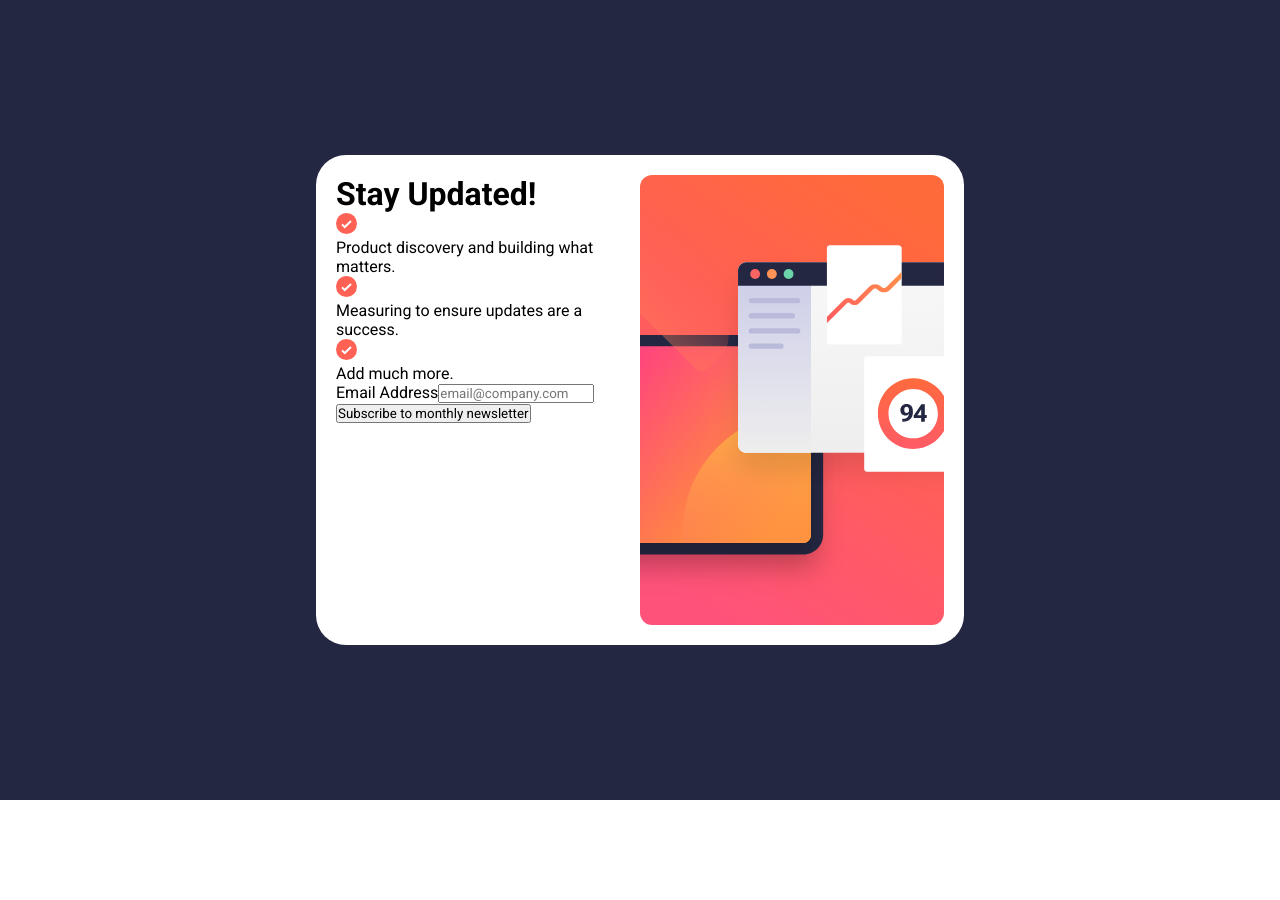
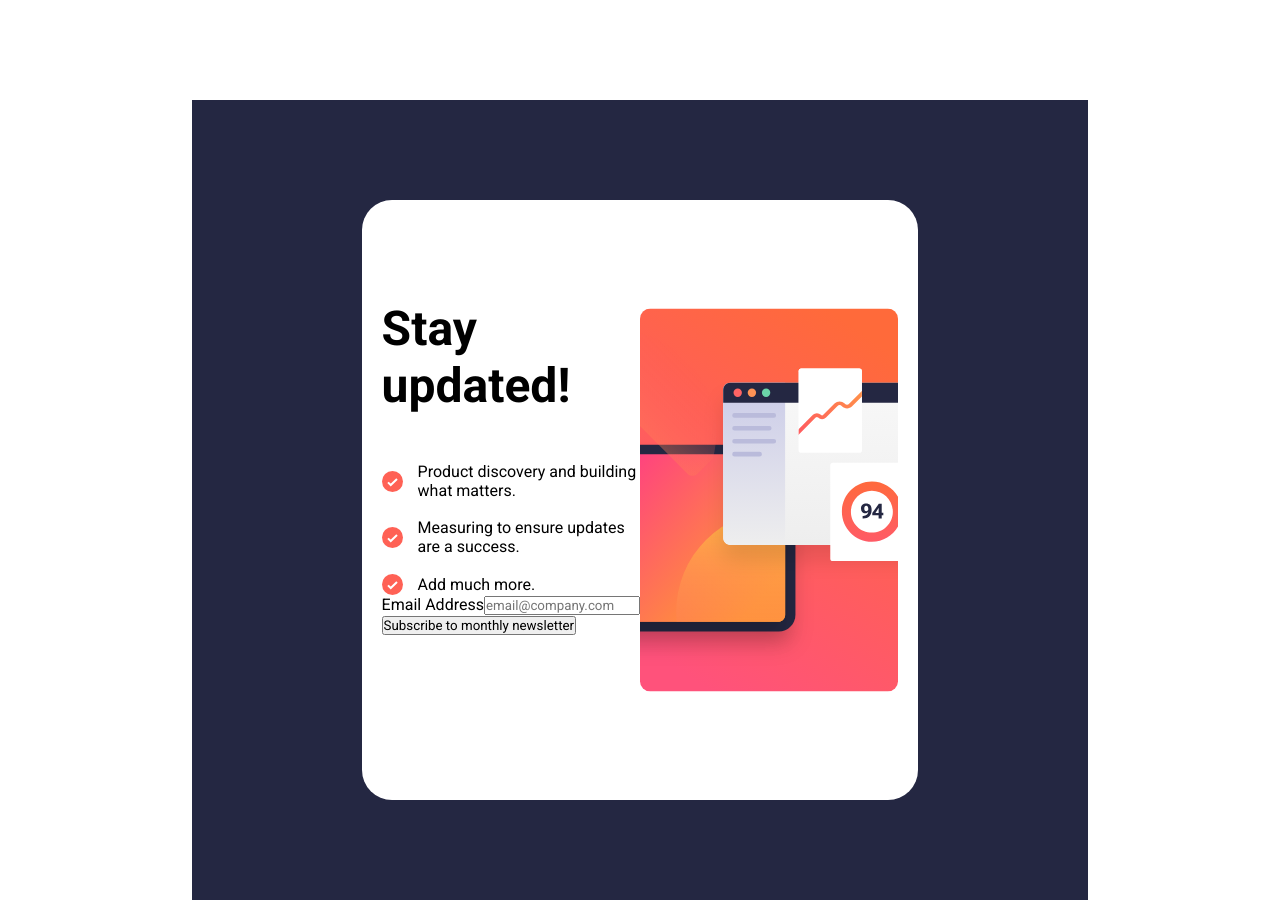
Before and after one commit to Trend20/newsletter-signup, a React (Create React App) app: page / in a window 1280 px wide. Before the commit the page ends 800 px from the top, so only its background shows below. Built offline with nearby package versions, Linux system fonts and the light colour scheme.

Commit message:
projects components setup

```diff
--- a/src/App.css
+++ b/src/App.css
@@ -6,3 +6,8 @@
   box-sizing: border-box;
   font-family: 'Roboto', sans-serif;
 }
+
+p{
+  font-size: 16px !important;
+  font-weight: 400;
+}
--- a/src/App.tsx
+++ b/src/App.tsx
@@ -15,11 +15,12 @@ const App = (): JSX.Element =>{
 export const AppContainer = styled.div`
     display: flex;
   background: hsl(234, 29%, 20%);
-  min-height: 100vh;
-  width: 100%;
+  width: 70%;
+  height: 800px;
   justify-content: center;
   align-items: center;
   padding: 100px;
+  margin: 100px auto auto auto;
 `
 export default App;
 
--- a/src/components/Main.tsx
+++ b/src/components/Main.tsx
@@ -8,7 +8,7 @@ const Main = (): JSX.Element =>{
     return (
         <MainPageContainer className="main">
             <MainTextContainer className="main-text">
-                <h1>Stay Updated!</h1>
+                <h1>Stay updated!</h1>
                 <Updates />
                 <Subscribe />
             </MainTextContainer>
@@ -24,8 +24,9 @@ export const MainPageContainer = styled.div `
     display: flex;
   background: #fff;
   padding: 20px;
-  width: 60%;
   border: none;
+  width: 80%;
+  height: 100%;
   border-radius: 30px;
   justify-content: space-between;
 `
@@ -34,11 +35,24 @@ export const MainTextContainer = styled.div`
     display: flex;
   flex-direction: column;
   width: 50%;
+
+  h1{
+    display: flex;
+    font-weight: 700;
+    font-size: 3rem;
+    margin-top: 80px;
+  }
 `
 
 export const MainImageContainer = styled.div`
     display: flex;
   flex-direction: column;
   width: 50%;
+
+  img{
+    display: flex;
+    width: 100%;
+    height: 100%;
+  }
 `
 export default Main;
--- a/src/components/Updates.tsx
+++ b/src/components/Updates.tsx
@@ -1,22 +1,43 @@
 import React from 'react';
 import ListIcon from '../assets/images/icon-list.svg'
+import styled from "styled-components";
 
 const Updates = (): JSX.Element =>{
     return (
-        <div className="main">
-            <span>
+        <UpdatesContainer className="updates">
+            <UpdateSpan>
                 <img src={ListIcon} alt="icon"/>
                 <p>Product discovery and building what matters.</p>
-            </span>
-            <span>
+            </UpdateSpan>
+            <UpdateSpan>
                 <img src={ListIcon} alt="icon"/>
                 <p>Measuring to ensure updates are a success.</p>
-            </span>
-            <span>
+            </UpdateSpan>
+            <UpdateSpan>
                 <img src={ListIcon} alt="icon"/>
                 <p>Add much more.</p>
-            </span>
-        </div>
+            </UpdateSpan>
+        </UpdatesContainer>
     );
 }
+
+// styles
+export const UpdatesContainer = styled.div`
+    display: flex;
+  flex-direction: column;
+  width: 100%;
+  padding-top: 30px;
+`
+
+export const UpdateSpan = styled.div`
+    display: flex;
+  width: 100%;
+  align-items: center;
+ padding-top: 18px;
+
+  p{
+    margin-left: 15px;
+  }
+`
+
 export default Updates;
```
